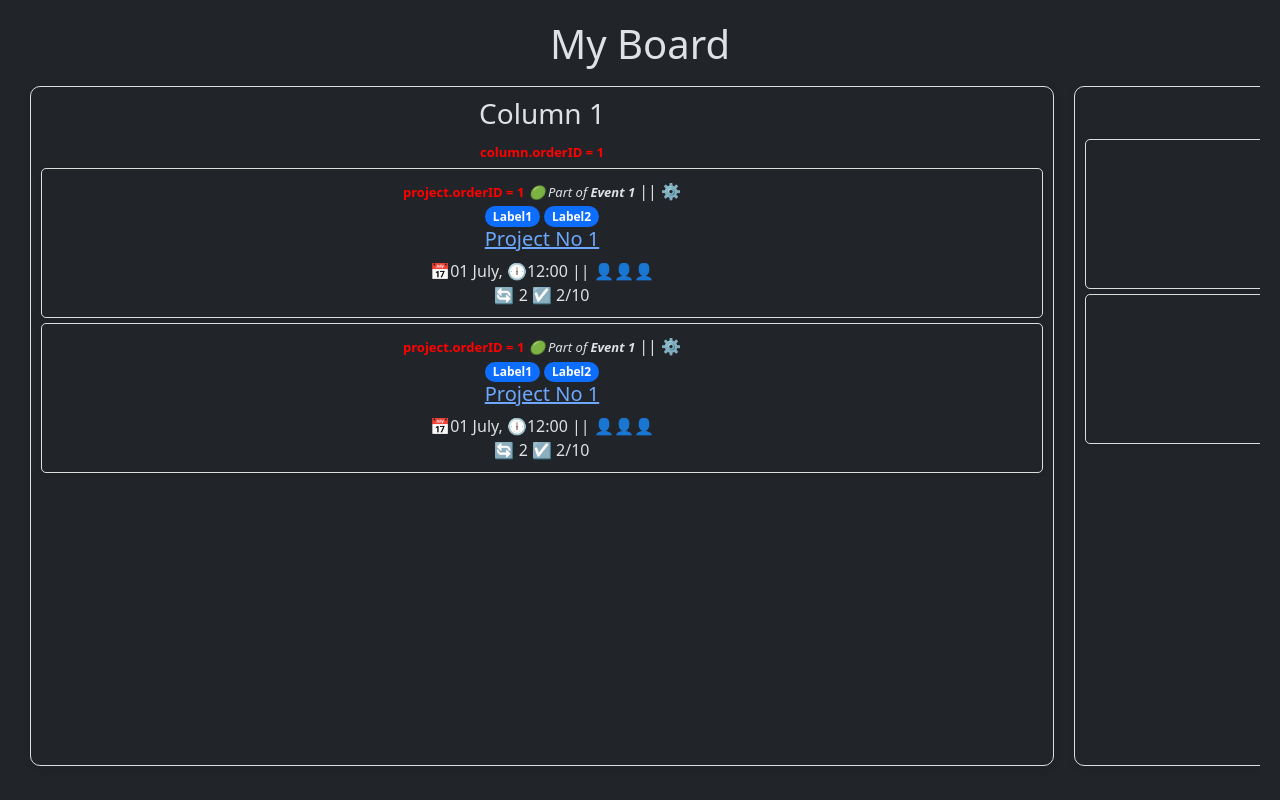
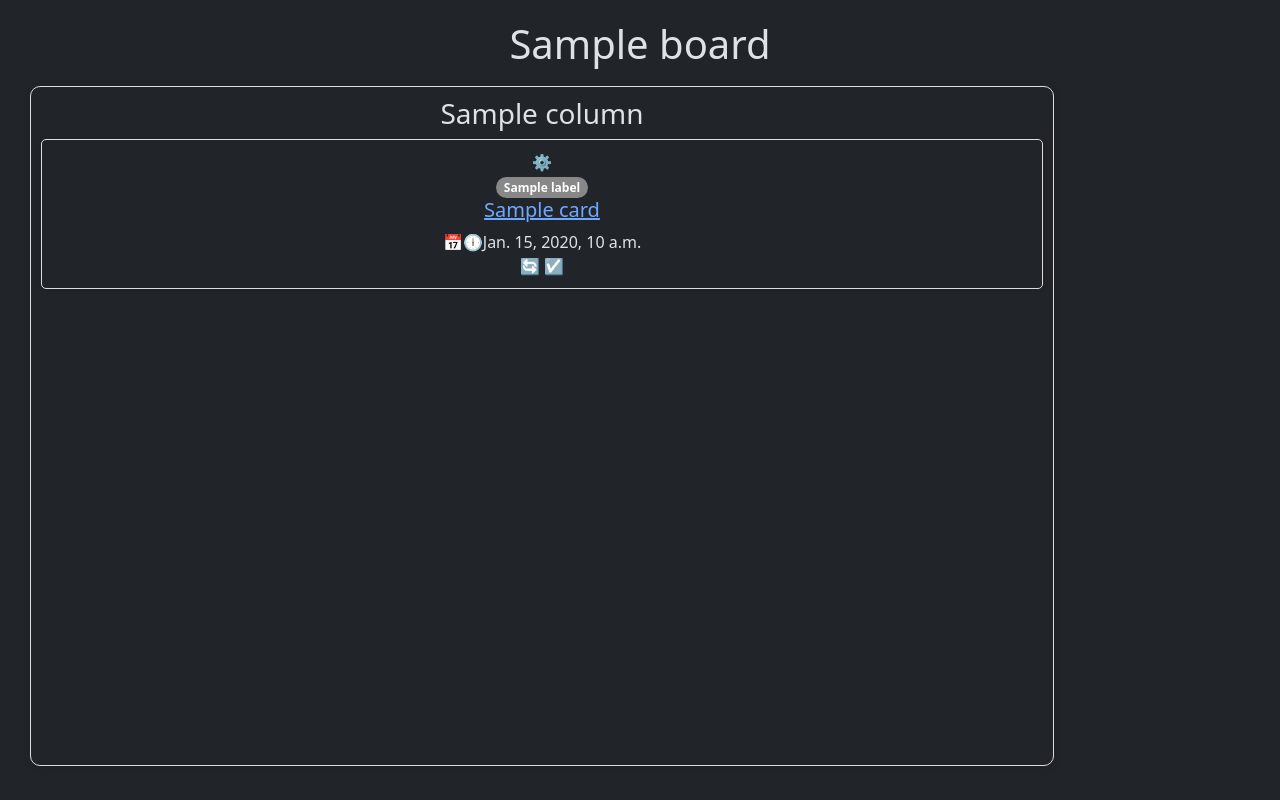
Before and after one commit to Rattchen/Nibble, a Django app: template templates/nibble/board.html in a window 1280 px wide. Run offline with Django 3.2, Linux system fonts and the light colour scheme; the template is opened without the code that fills it: most values are stand-ins (such as "Sample title", 1, 10 or a date in 2020).

Commit message:
Create a functional board view

```diff
--- a/templates/nibble/board.html
+++ b/templates/nibble/board.html
@@ -1,34 +1,19 @@
 {% extends "nibble/base.html" %}
-{% block "title" %}Nibble board{% endblock %}
+{% block "title" %}{{board.name}}{% endblock %}
 {% block "content" %}
 
 <div id="board-container">
-    <h1 class="text">My Board</h1>
+    <h1 class="text">{{board.name}}</h1>
     <div class="board-wrapper">
+        {% for column in columns %}
         <div class="column">
-            <h3>Column 1</h3>
-            <b style="color: red; font-size: small;">column.orderID = 1</b>
-            {% include "nibble/partials/card-small.html" %}
-            {% include "nibble/partials/card-small.html" %}
-        </div>
-        <div class="column">
-            <h3>Column 2</h3>
-            {% include "nibble/partials/card-small.html" %}
-            {% include "nibble/partials/card-small.html" %}
+            <h3>{{column.name}}</h3>
+            {% for card in column.card_list %}
+            {% include "nibble/partials/card-small.html" with card=card %}
+            {% endfor %}
 
         </div>
-        <div class="column">
-            <h3>Column 3</h3>
-            {% include "nibble/partials/card-small.html" %}
-
-        </div>
-        <div class="column">
-            <h3>Column 4</h3>
-            {% include "nibble/partials/card-small.html" %}
-            {% include "nibble/partials/card-small.html" %}
-            {% include "nibble/partials/card-small.html" %}
-
-        </div>
+        {% endfor %}
     </div>
 </div>
 
--- a/templates/nibble/partials/card-small.html
+++ b/templates/nibble/partials/card-small.html
@@ -1,23 +1,40 @@
 <div class="board-card card">
     <div class="board-card-header">
         <div class="board-card-info">
-            <b style="color: red; font-size: small;">project.orderID = 1</b>
-            <span class="partof">🟢 Part of <b class="label-parent">Event 1</b></span> || <span>⚙️</span>
+             <span>⚙️</span>
             <!-- ⚙️ tylko na PC z opcjami typu 🗑️ delete, 🗃️ archive, 📄 copy; na telefonie nie ma sensu bo sie nie zmieści-->
-
             <br />
-            <span class="badge rounded-pill text-bg-primary">Label1</span>
-            <span class="badge rounded-pill text-bg-primary">Label2</span>
+            {% for label in card.label.all %}
+            <span class="badge rounded-pill" style="background:{{label.color}}">{{label.name}}</span>
+            {% endfor %}
             <br />
-
             <!-- change spans to divs so i don't need this br and make it all make more sense xd -->
             <h5>
-                <a href="{% url 'card' %}">Project No 1</a>
+                <a href="{% url 'card' %}">{{card.name}}</a>
             </h5>
-            <span>📅01 July, 🕕12:00</span> || <span>👤👤👤</span>
+            {% if card.due_datetime %}
+            <span>📅🕕{{card.due_datetime}}</span>
+            {% endif %}
+            {% if card.owner %}
+            || <span>👤</span>
+            {% endif %}
+            {% if card.helper %}
+            <span>👤</span>
+            {% endif %}
         </div>
-        🔄 2
-        ☑️ 2/10
+        {% for i in card.attachments.all %}
+        🔄
+        {% endfor %}
+
+        {% if card.checklists %}
+            {% for checklist in card.checklists.all %}
+            ☑️
+            {% endfor %}
+        {% endif %}
+
+        <!-- TODO: Show number of attachments instead of an emoji for each
+        +
+        Show the number of finished tasks of all tasks, as in 2/10, 21/30 -->
     </div>
 
 </div>
--- a/urls.py
+++ b/urls.py
@@ -1,6 +1,8 @@
 from django.urls import path
-from .views import IndexView
+from .views import IndexView, BoardView,CardView, Profileiew
 
 urlpatterns = [
     path('', IndexView.as_view(), name='index'),
+    path('board/', IndexView.as_view(), name='board_nothing'),
+    path('board/<int:pk>', BoardView.as_view(), name='board'),
 ]
```
Also changed, not shown: views.py (+14 -1 lines).
